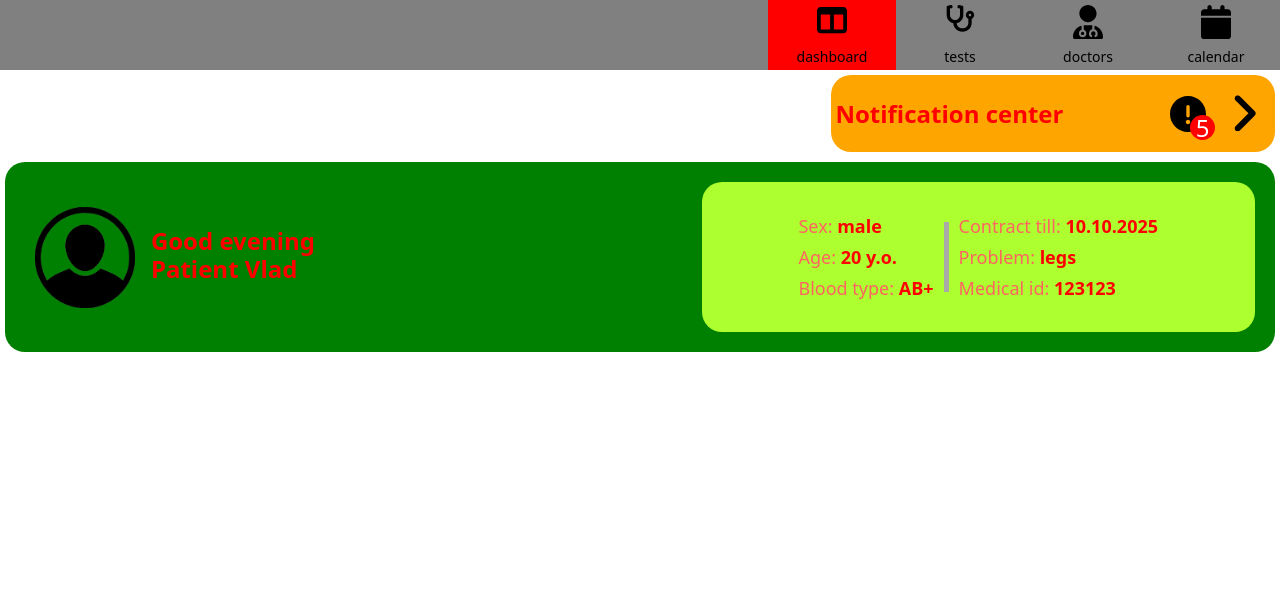
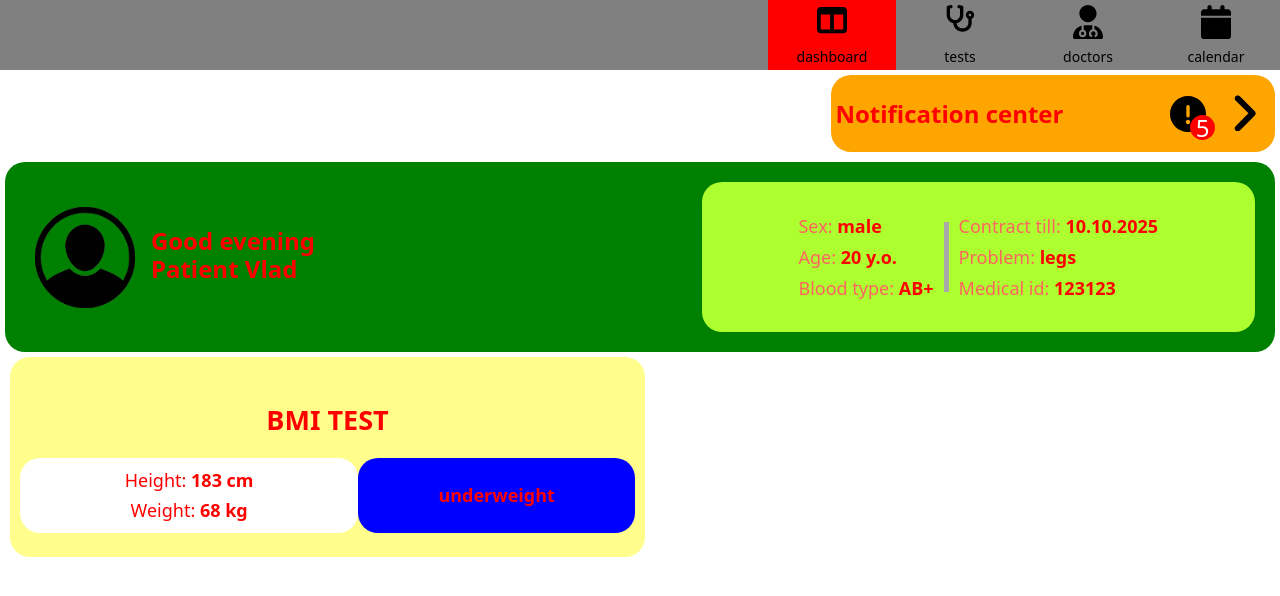
Before and after one commit to ForexLight/learning-porject, a React app: page /main in a window 1280 px wide. Shown: the top 596 px of the page. Built offline with nearby package versions, Linux system fonts and the light colour scheme.

Commit message:
Bmi calculator created

```diff
--- /dev/null
+++ b/src/components/Main/Components/BmiCalculator.tsx
@@ -0,0 +1,111 @@
+import React, { useState } from 'react'
+import styled from 'styled-components'
+
+import { PhysiqueType } from '../Types'
+import getBMI from '../../../helpers/getBmi'
+
+const BmiCalculatorContainer = styled.section`
+  margin: 5px;
+  border-radius: 20px;
+  background-color: #fffe8d;
+  display: flex;
+  flex-direction: column;
+  justify-content: center;
+  align-items: center;
+  width: 100%;
+  font-size: 14px;
+  padding: 30px 10px;
+  .container {
+    display: flex;
+    justify-content: center;
+    align-items: center;
+    width: 100%;
+  }
+  @media (min-width: 542px) {
+    width: 50%;
+  }
+  @media (min-width: 766px) {
+    height: 200px;
+    font-size: 18px;
+  }
+  @media (min-width: 1200px) {
+  }
+`
+const BmiStatus = styled.div`
+  display: flex;
+  justify-content: center;
+  align-items: center;
+  height: 50px;
+  width: 45%;
+  background-color: ${(props) => props.color};
+  border-radius: 20px;
+  span {
+    font-size: 18px;
+    font-weight: bold;
+  }
+  @media (min-width: 542px) {
+    height: 75px;
+  }
+`
+const BodyStatus = styled.div`
+  height: 50px;
+  display: flex;
+  flex-direction: column;
+  align-items: center;
+  justify-content: center;
+  background-color: #fff;
+  border-radius: 20px;
+  width: 55%;
+  span {
+    margin: 5px 0;
+  }
+  @media (min-width: 542px) {
+    height: 75px;
+  }
+`
+const BmiCalculator: React.FC = () => {
+  const [physique] = useState<PhysiqueType>({ height: 183, weight: 68 })
+
+  const getBmi = () => {
+    const bmi = getBMI(physique)
+    if (bmi < 25) {
+      return (
+        <BmiStatus color='blue'>
+          <span>underweight</span>
+        </BmiStatus>
+      )
+    }
+    if (bmi > 25 && bmi < 30) {
+      return (
+        <BmiStatus color='green'>
+          <span>normal weight</span>
+        </BmiStatus>
+      )
+    }
+    return (
+      <BmiStatus color='red'>
+        <span>overweight</span>
+      </BmiStatus>
+    )
+  }
+  return (
+    <BmiCalculatorContainer>
+      <div>
+        <h2>BMI TEST</h2>
+      </div>
+      <div className='container'>
+        <BodyStatus>
+          <span>
+            Height: <b>{physique.height} cm</b>
+          </span>
+          <span>
+            Weight: <b>{physique.weight} kg</b>
+          </span>
+        </BodyStatus>
+        {getBmi()}
+      </div>
+    </BmiCalculatorContainer>
+  )
+}
+
+export default BmiCalculator
--- a/src/components/Main/Main.tsx
+++ b/src/components/Main/Main.tsx
@@ -5,6 +5,7 @@ import Greeting from './Components/Greeting'
 import Notification from './Components/Notification'
 import data from '../../data'
 import { NotificationType } from './Types'
+import BmiCalculator from './Components/BmiCalculator'
 
 const StyledMain = styled.div`
   margin: 5px;
@@ -20,6 +21,7 @@ const Main: React.FC = () => {
     <StyledMain>
       <Notification notifications={notifications} deleteNotification={deleteNotification} />
       <Greeting />
+      <BmiCalculator />
     </StyledMain>
   )
 }
--- /dev/null
+++ b/src/helpers/getBmi.ts
@@ -0,0 +1,6 @@
+import { PhysiqueType } from '../components/Main/Types'
+
+const getBMI = ({ weight, height }: PhysiqueType): number =>
+  Math.trunc(weight / (height / 100) ** 2)
+
+export default getBMI
```
